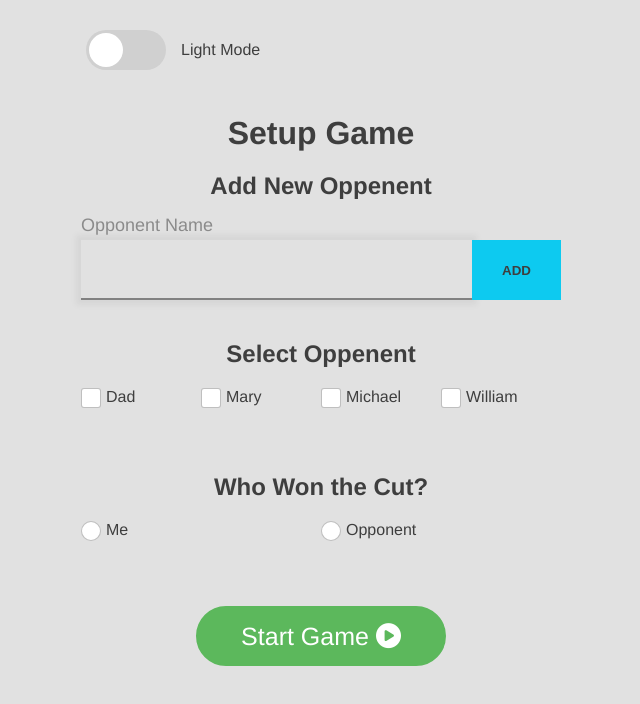
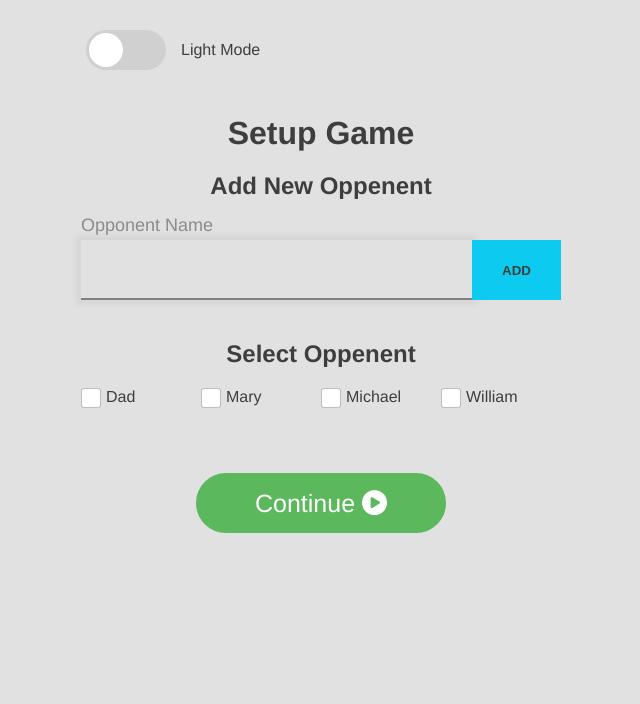
Before and after one commit to ClaytonDewey/tca-cribbage, a React (Create React App) app: page / in a window 1280 px wide. Both pictures are taken after a click on the button "New Game". Shown: the top 704 px of the page, without its empty margins (319-959 px from the left). Built offline with nearby package versions, Linux system fonts and the light colour scheme.

Commit message:
Add conditional displays for number of players

```diff
--- a/src/Components/SetupGame/SetupGame.tsx
+++ b/src/Components/SetupGame/SetupGame.tsx
@@ -11,6 +11,8 @@ export const SetupGame: React.FC<SetupGameProps> = ({ getUniquePlayers }) => {
     const [opponents, setOpponents] = useState([...getUniquePlayers].sort().map(x => ({ name: x, checked: false })));
     const [newOpponent, setNewOpponent] = useState("");
     const [message, setMessage] = useState({ type: "", msg: "" });
+    const [players, setPlayers] = useState(0);
+    const [click, setClick] = useState(false);
 
     const hideMsg = () => {
         setTimeout(() => {
@@ -66,8 +68,19 @@ export const SetupGame: React.FC<SetupGameProps> = ({ getUniquePlayers }) => {
         }
     }
 
+    const selectGameSettings = () => {
+        if (opponents.filter(x => x.checked).length === 1) {
+            setPlayers(2)
+        } else if (opponents.filter(x => x.checked).length === 2) {
+            setPlayers(3)
+        } else {
+            setPlayers(4)
+        }
+        setClick(true);
+    }
+
     const startGame = () => {
-        nav("/play")
+        nav("/play");
     }
 
     return (
@@ -105,6 +118,8 @@ export const SetupGame: React.FC<SetupGameProps> = ({ getUniquePlayers }) => {
                 ))}
             </ul>
 
+            { players === 2 &&
+                <>
                     <h2 className="text-center mt-4 mb-2">Who Won the Cut?</h2>
                     <ul className="form-check-control">
                         <li>
@@ -120,10 +135,70 @@ export const SetupGame: React.FC<SetupGameProps> = ({ getUniquePlayers }) => {
                             </label>
                         </li>
                     </ul>
-
                     <button className="btn btn-success mt-4" onClick={startGame}>
                         Start Game <i className="fa-solid fa-circle-play"></i>
                     </button>
+                </>
+            }
+
+            { players === 3 &&
+                <>
+                    <h2 className="text-center mt-4 mb-2">Select Turn Order</h2>
+                    <ul className="form-check-control">
+                        <li>
+                            <label>
+                                <input type="radio" name="order" />
+                                1
+                            </label>
+                        </li>
+                        <li>
+                            <label>
+                                <input type="radio" name="order" />
+                                2
+                            </label>
+                        </li>
+                        <li>
+                            <label>
+                                <input type="radio" name="order" />
+                                3
+                            </label>
+                        </li>
+                    </ul>
+                    <button className="btn btn-success mt-4" onClick={startGame}>
+                        Start Game <i className="fa-solid fa-circle-play"></i>
+                    </button>
+                </>
+            }
+
+            { players === 4 &&
+                <>
+                    <h2 className="text-center mt-4 mb-2">Who Won the Cut?</h2>
+                    <ul className="form-check-control">
+                        <li>
+                            <label>
+                                <input type="radio" name="cut" />
+                                My Team
+                            </label>
+                        </li>
+                        <li>
+                            <label>
+                                <input type="radio" name="cut" />
+                                Opposing Team
+                            </label>
+                        </li>
+                    </ul>
+                    <button className="btn btn-success mt-4" onClick={startGame}>
+                        Start Game <i className="fa-solid fa-circle-play"></i>
+                    </button>
+                </>
+            }
+
+            { click === false &&
+                <button className="btn btn-success mt-4" onClick={selectGameSettings}>
+                    Continue <i className="fa-solid fa-circle-play"></i>
+                </button>
+            }
+
         </div>
     );
 };
```
Lines whose indentation alone changed are shown as unchanged.
